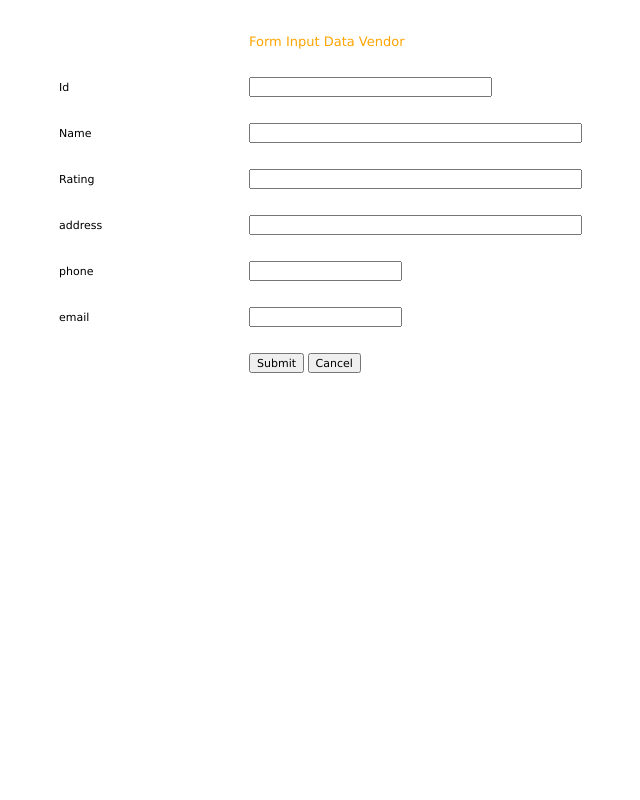
After one commit to zasiem/pronabil, a PHP site: page /createvendor.php in a window 1280 px wide. The commit adds this page. Shown: the whole page, without its empty margins (35-675 px from the left). Run offline with PHP 8.4, Linux system fonts and the light colour scheme.

Commit message:
progress create produk dan vendor

```diff
--- /dev/null
+++ b/app/createvendor.php
@@ -0,0 +1,58 @@
+<html>
+<head>
+    <title>FORM DATA VENDOR</title>
+    <style type="text/css" media="screen">
+        table {font-family: Verdana, Arial, Helvetica, sans-serif;font-size: 11px;}
+        input {font-family: Verdana, Arial, Helvetica, sans-serif;font-size: 11px;height: 20px;}
+    </style>
+</head>
+<body>
+<div style="border:0; padding:10px; width:760px; height:auto;">
+<form action="actioninput.php" method="POST" name="form-input-data">
+    <table width="760" border="0" align="center" cellpadding="0" cellspacing="0">
+        <tr height="46">
+                <td width="10%"> </td>
+                <td width="25%"> </td>
+                <td width="65%"><font color="orange" size="2">Form Input Data Vendor</font></td>
+        </tr>
+        <tr height="46">
+            <td> </td>
+            <td>Id</td>
+            <td><input type="text" name="id" size="35" maxlength="6" /></td>
+        </tr>
+        <tr height="46">
+            <td> </td>
+            <td>Name</td>
+            <td><input type="text" name="name" size="50" maxlength="30" /></td>
+        </tr>
+        <tr height="46">
+            <td> </td>
+            <td>Rating</td>
+            <td><input type="text" name="rating" size="50" maxlength="30" /></td>
+        </tr>
+        <tr height="46">
+            <td> </td>
+            <td>address</td>
+            <td><input type="text" name="address" size="50" maxlength="30" /></td>
+        </tr>
+        <tr height="46">
+            <td> </td>
+            <td>phone</td>
+            <td><input type="text" name="phone" size="20" maxlength="12" /></td>
+        </tr>
+         <tr height="46">
+            <td> </td>
+            <td>email</td>
+            <td><input type="text" name="email" size="20" maxlength="12" /></td>
+        </tr>
+        <tr height="46">
+            <td> </td>
+            <td> </td>
+            <td><input type="submit" name="Submit" value="Submit">
+                <input type="reset" name="reset" value="Cancel"></td>
+        </tr>
+    </table>
+</form>
+</div>
+</body>
+</html>
--- a/app/vendor.php
+++ b/app/vendor.php
@@ -11,7 +11,9 @@ if (mysqli_connect_errno()) {
 }
 ?>
 <html>
-<h2 style="text-align:center;">Data Vendor</h2>
+<h2 style="text-align:center;">Data Vendor </h2>
+ <center><a href="createvendor.php" class="btn btn-primary">Create</a></center>
+
 <br>
 <div style="margin:auto;">
     <table class="table table-striped">
--- a/app/vendor_product.php
+++ b/app/vendor_product.php
@@ -12,6 +12,7 @@ if (mysqli_connect_errno()) {
 ?>
 <html>
 <h2 style="text-align:center;">Data Product Vendor</h2>
+<center><a href="createproduct.php" class="btn btn-primary">Create</a></center>
 <br>
 <div style="margin:auto;">
     <table class="table table-striped">
```
Also changed, not shown: app/actioninput.php (added, +29 -0 lines), app/actioninputproduct.php (added, +29 -0 lines), app/createproduct.php (added, +44 -0 lines).
